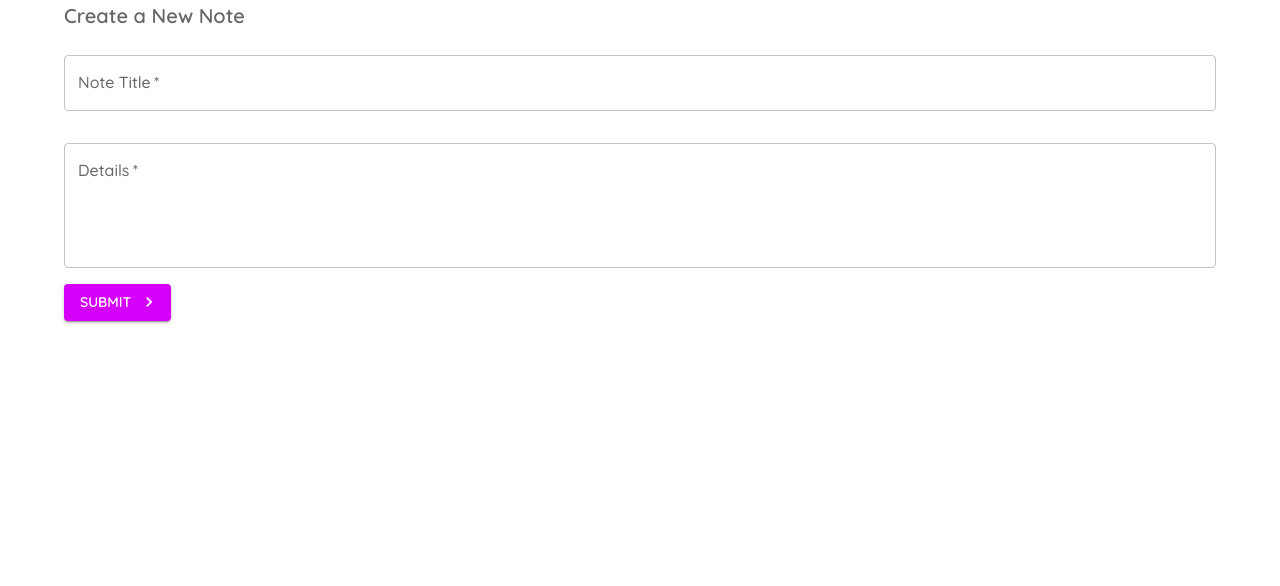
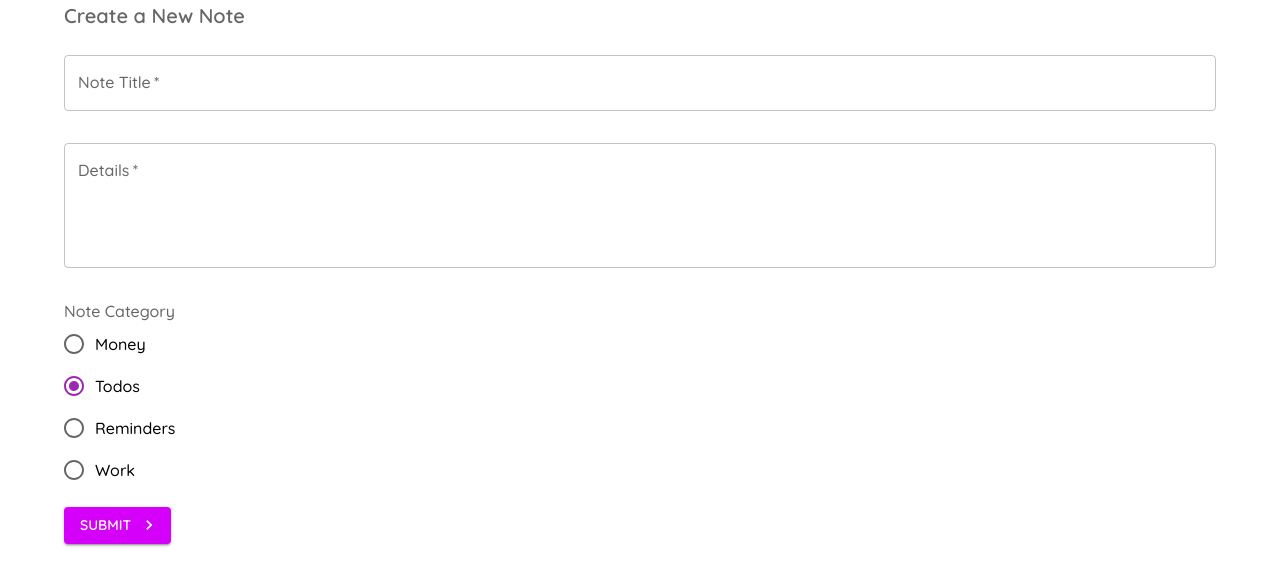
Before and after one commit to constgenius/notesapp_ReactMaterialUI, a React (Vite) app: page /create in a window 1280 px wide. Shown: the top 586 px of the page. Built offline with nearby package versions, Linux system fonts and the light colour scheme.

Commit message:
Tutorial-8

```diff
--- a/src/App.jsx
+++ b/src/App.jsx
@@ -7,7 +7,7 @@ import { purple } from '@mui/material/colors';
 const theme = createTheme({
   palette:{
     primary:{
-      main:'#fefefe'
+      main:'#9c27b0'
     },
     secondary: purple
   },
--- a/src/pages/Create.jsx
+++ b/src/pages/Create.jsx
@@ -4,12 +4,18 @@ import Button from '@mui/material/Button';
 import Container from '@mui/material/Container';
 import KeyboardArrowRightIcon from '@mui/icons-material/KeyboardArrowRight';
 import TextField from '@mui/material/TextField';
+import Radio from '@mui/material/Radio';
+import RadioGroup from '@mui/material/RadioGroup';
+import FormControlLabel from '@mui/material/FormControlLabel';
+import FormLabel from '@mui/material/FormLabel';
+import FormControl from '@mui/material/FormControl';
 
 const Create = () => {
   const [title, setTitle] = useState("");
   const [details, setDetails] = useState("");
   const [titleError, setTitleError] = useState(false);
   const [detailsError, setDetailsError] = useState(false);
+  const [category, setCategory] = useState("todos");
 
   const handleSubmit = (e) => {
     e.preventDefault();
@@ -25,7 +31,7 @@ const Create = () => {
     }
 
     if (title && details) {
-      console.log(title, details);
+      console.log(title, details, category);
     }
   }
   return (
@@ -62,6 +68,18 @@ const Create = () => {
           required
           error={detailsError}
         />
+        {/* <Radio value="hello"/>
+        <Radio value="goodbye"/> */}
+
+        <FormControl sx={{ mt: 2, mb: 2, display: 'block' }}>
+          <FormLabel>Note Category</FormLabel>
+          <RadioGroup value={category} onChange={(e) => setCategory(e.target.value)}>
+            <FormControlLabel value="money" control={<Radio />} label="Money" />
+            <FormControlLabel value="todos" control={<Radio />} label="Todos" />
+            <FormControlLabel value="reminders" control={<Radio />} label="Reminders" />
+            <FormControlLabel value="work" control={<Radio />} label="Work" />
+          </RadioGroup>
+        </FormControl>
 
         <Button
           type="submit"
```
